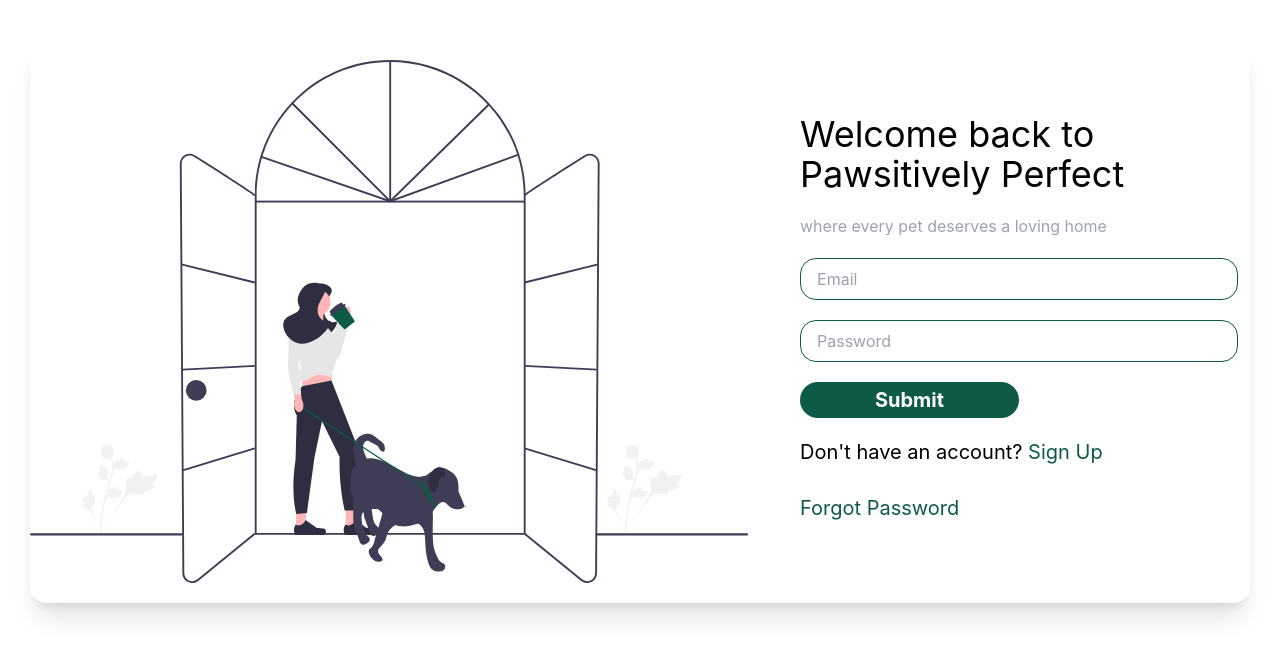
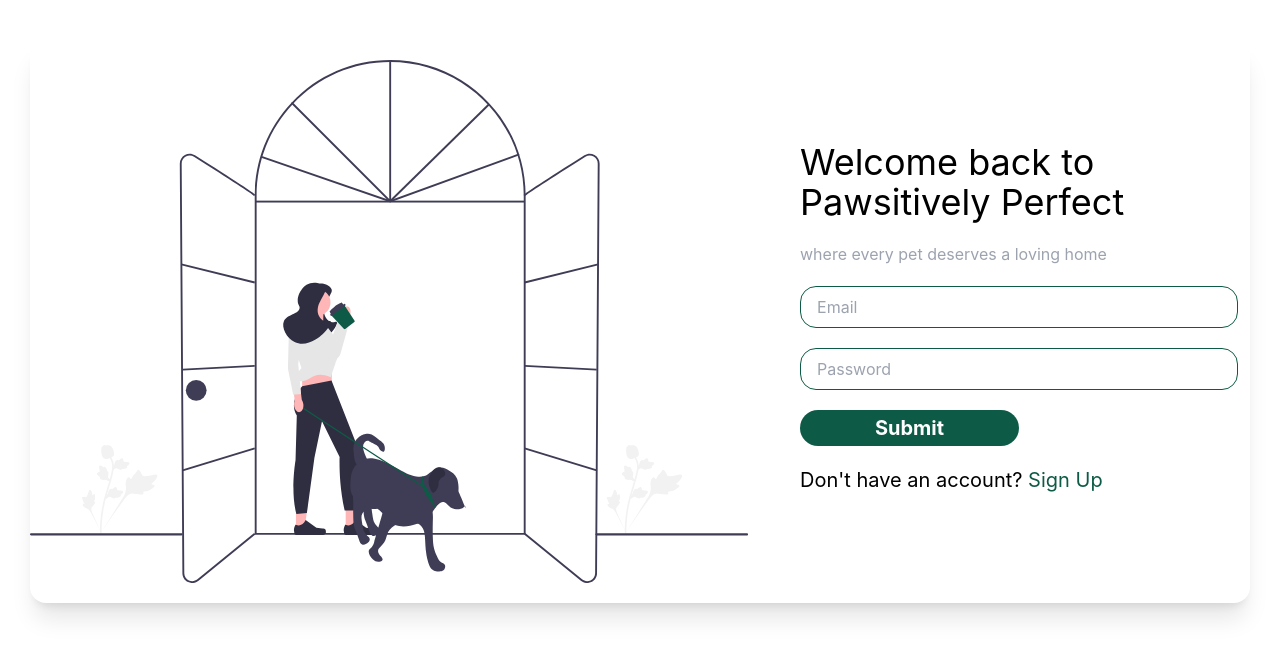
Before and after one commit to sup25/pet, a React (Create React App) app in the folder client/: page /login in a window 1280 px wide. Shown: the top 656 px of the page. Built offline with nearby package versions, Linux system fonts and the light colour scheme.

Commit message:
removed password, caused issue

```diff
--- a/client/src/component/Login.js
+++ b/client/src/component/Login.js
@@ -62,9 +62,7 @@ const Login = () => {
               </Link>
             </div>
 
-            <Link to="/forget" className="text-[#0d5b46] text-xl mb-2">
-              Forgot Password
-            </Link>
+
           </div>
         </form>
       </div>
```
